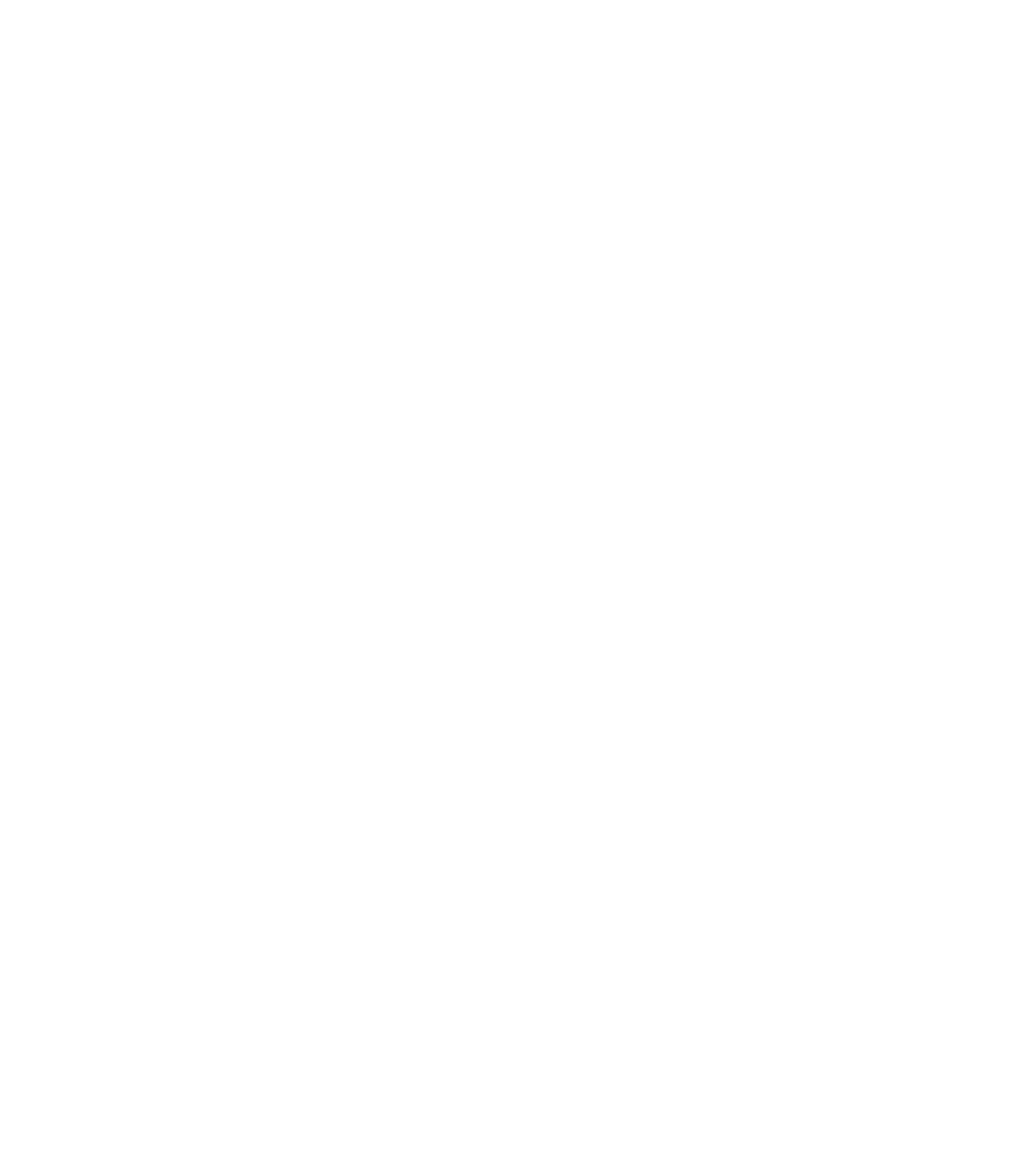
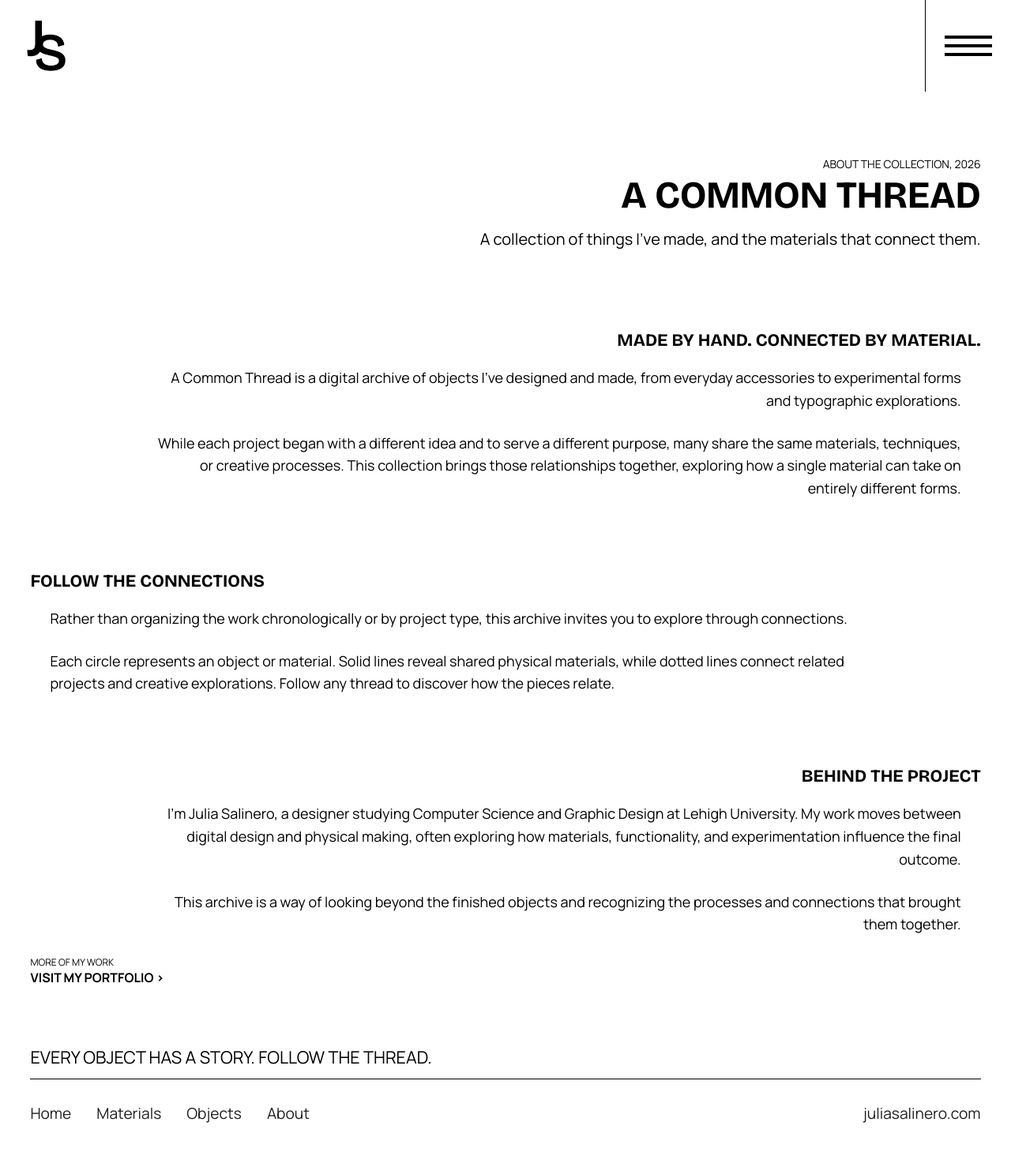
Before and after one commit to jus628/a-common-thread, a plain HTML site: page about.html in a window 1280 px wide. Shown: the whole page at 79% size. Before the commit the page ends 800 px from the top, so only its background shows below. Drawn offline with nearby package versions, Linux system fonts and the light colour scheme.

Commit message:
About page and some css clean up

```diff
--- a/about.html
+++ b/about.html
@@ -0,0 +1,88 @@
+<!DOCTYPE html>
+<html lang="en">
+<head>
+    <meta charset="UTF-8">
+    <meta name="viewport" content="width=device-width, initial-scale=1.0">
+    <title>About | A Common Thread</title>
+    <link rel="stylesheet" href="css/style.css">
+    <link rel="icon" type="image/png" href="images/js-logo.png">
+</head>
+
+<body>
+    <header class="site-header">
+        <a href="index.html" class="logo">
+            <img src="images/js-logo.png" alt="JS Logo">
+        </a>
+
+        <details class="menu">
+            <summary class="menu-icon" aria-label="Toggle navigation">
+                <span></span>
+                <span></span>
+                <span></span>
+            </summary>
+
+            <nav class="menu-links">
+                <a href="index.html">Home</a>
+                <a href="materials.html">Materials</a>
+                <a href="objects.html">Objects</a>
+                <a href="about.html">About</a>
+            </nav>
+        </details>
+    </header>
+
+    <main class="about-page">
+        <!--Intro-->
+        <section class="page-intro about-heading">
+            <span>ABOUT THE COLLECTION, 2026</span>
+            <h1>A COMMON THREAD</h1>
+            <p>A collection of things I've made, and the materials that connect them.</p>
+        </section>
+
+        <!-- About Info -->
+        <section class="about-section about-right">
+            <h2>MADE BY HAND. CONNECTED BY MATERIAL.</h2>
+            <p>A Common Thread is a digital archive of objects I've designed and made, from everyday accessories to experimental forms and typographic explorations.</p>
+            <p>While each project began with a different idea and to serve a different purpose, many share the same materials, techniques, or creative processes. This collection brings those relationships together, exploring how a single material can take on entirely different forms.</p>
+        </section>
+        <section class="about-section">
+            <h2>FOLLOW THE CONNECTIONS</h2>
+            <p>Rather than organizing the work chronologically or by project type, this archive invites you to explore through connections.</p>
+            <p>Each circle represents an object or material. Solid lines reveal shared physical materials, while dotted lines connect related projects and creative explorations. Follow any thread to discover how the pieces relate.</p>
+        </section>
+        <section class="about-section about-right">
+            <h2>BEHIND THE PROJECT</h2>
+            <p>I'm Julia Salinero, a designer studying Computer Science and Graphic Design at Lehigh University. My work moves between digital design and physical making, often exploring how materials, functionality, and experimentation influence the final outcome.</p>
+            <p>This archive is a way of looking beyond the finished objects and recognizing the processes and connections that brought them together.</p>
+        </section>
+
+        <!-- Portfolio Link -->
+        <a href="https://juliasalinero.com" class="packaging-related" target="_blank" rel="noopener noreferrer">
+            <span>MORE OF MY WORK</span>
+            <strong>VISIT MY PORTFOLIO ›</strong>
+        </a>
+    </main>
+
+    <!-- Website footer -->
+    <footer class="site-footer">
+        <p class="footer-tagline">
+            EVERY OBJECT HAS A STORY. FOLLOW THE THREAD.
+        </p>
+
+        <div class="footer-bottom">
+            <nav class="footer-nav" aria-label="Footer navigation">
+                <a href="index.html">Home</a>
+                <a href="materials.html">Materials</a>
+                <a href="objects.html">Objects</a>
+                <a href="about.html">About</a>
+            </nav>
+
+            <a class="footer-portfolio"
+            href="https://juliasalinero.com"
+            target="_blank"
+            rel="noopener noreferrer">
+                juliasalinero.com
+            </a>
+        </div>
+    </footer>
+</body>
+</html>
--- a/css/style.css
+++ b/css/style.css
@@ -2,7 +2,6 @@
 
 * {
     box-sizing: border-box;
-
 }
 
 body {
@@ -107,7 +106,6 @@ body {
     color: white;
 }
 .menu-number {
-    font-family: "Manrope", sans-serif;
     font-size: clamp(22px, 3.125vw, 45px);
     font-weight: 400;
 }
@@ -193,7 +191,6 @@ h1 {
     border: 2px solid black;
     background: white;
     color: black;
-    font-family: "Manrope", sans-serif;
     font-weight: 700;
     font-size: 14px;
 }
@@ -276,14 +273,14 @@ h1 {
 .materials-page,
 .objects-page,
 .material-detail-page,
-.object-detail-page  {
+.object-detail-page,
+.about-page {
     padding: 20px 3% 50px;
 }
 /* Return to homepage for all interior pages */
 .back-link {
     display: inline-block;
     margin: 20px 0 25px;
-    font-family: "Manrope", sans-serif;
     font-size: 14px;
     color: black;
     text-decoration: none;
@@ -305,7 +302,6 @@ h1 {
     margin: 0 0 12px;
 }
 .page-intro p {
-    font-family: "Manrope", sans-serif;
     font-size: 20px;
     line-height: 1.5;
     max-width: 650px;
@@ -400,7 +396,6 @@ h1 {
 .material-description p {
     max-width: 800px;
     margin: 0 0 0 auto;
-    font-family: "Manrope", sans-serif;
     font-size: 18px;
     line-height: 1.6;
 }
@@ -521,12 +516,12 @@ h1 {
     margin: 0;
 }
 .object-heading p {
-    font-family: "Manrope", sans-serif;
     font-size: 16px;
     margin: 5px 0 0;
 }
 /* Main hero image */
-.object-hero img {
+.object-hero img,
+.object-image-pair img {
     display: block;
     width: 100%;
     height: 300px;
@@ -539,12 +534,7 @@ h1 {
     gap: 8px;
     margin-top: 8px;
 }
-.object-image-pair img {
-    display: block;
-    width: 100%;
-    height: 300px;
-    object-fit: cover;
-}
+
 /* Project description */
 .object-description {
     max-width: 850px;
@@ -557,7 +547,6 @@ h1 {
     margin: 0 0 15px;
 }
 .object-description p {
-    font-family: "Manrope", sans-serif;
     font-size: 16px;
     line-height: 1.6;
     margin: 0 0 20px;
@@ -594,13 +583,11 @@ h1 {
     padding: 30px 15px 0;
 }
 .object-details h3 {
-    font-family: "Manrope", sans-serif;
     font-size: 14px;
     font-weight: 600;
     margin: 20px 0 5px;
 }
 .object-details p {
-    font-family: "Manrope", sans-serif;
     font-size: 15px;
     line-height: 1.5;
     margin: 0;
@@ -750,7 +737,6 @@ h1 {
     flex-direction: column;
     color: black;
     text-decoration: none;
-    font-family: "Manrope", sans-serif;
 }
 .packaging-related span {
     font-size: 12px;
@@ -764,7 +750,6 @@ h1 {
 
 /* LUGGAGE TAG SPECIFICS */
 .luggage-sticker-photo p {
-    font-family: "Manrope", sans-serif;
     font-size: 12px;
     margin: 0 0 8px;
 }
@@ -822,9 +807,39 @@ h1 {
     padding: 7vw 0 0;
 }
 .object-gallery-posters .object-gallery-grid img {
-    height: auto;
     aspect-ratio: 13 / 19;
     object-fit: contain;
+}
+
+/* ABOUT PAGE */
+.about-heading {
+    margin: 40px 0 65px;
+}
+.about-heading span {
+    font-size: 14px;
+}
+.about-section {
+    margin-bottom: 90px;
+}
+.about-section h2 {
+    font-family: "Bricolage Grotesque", sans-serif;
+    font-size: 22px;
+    margin: 0 0 20px;
+}
+.about-section p {
+    font-size: 18px;
+    line-height: 1.6;
+    max-width: 85%;
+    margin: 0 25px 25px;
+}
+.about-right {
+    text-align: right;
+}
+.about-right p {
+    margin-left: auto;
+}
+.about-section:last-of-type {
+    margin-bottom: 20px;
 }
 
 /* MOBILE */
@@ -859,6 +874,9 @@ h1 {
         grid-template-columns: 1fr 1fr;
         gap: 5px;
     }
+    .object-gallery-grid img {
+        height: auto;
+    }
     .object-gallery-left > img {
         height: 220px;
     }
@@ -871,10 +889,7 @@ h1 {
     .object-details {
         padding: 20px 5px 0;
     }
-    .object-details h3 {
-        font-size: 12px;
-    }
-    .object-details p {
+    .object-details h3, .object-details p  {
         font-size: 12px;
     }
     .object-connections {
@@ -931,7 +946,6 @@ h1 {
         height: 160px;
     }
     .luggage-details-row {
-        grid-template-columns: 1fr 1.5fr;
         gap: 10px;
         padding: 25px 0;
     }
@@ -949,13 +963,33 @@ h1 {
     .object-gallery-posters {
         grid-template-columns: 1fr;
     }
+    /* About Page */
+    .about-heading {
+        margin: 25px 0 40px;
+    }
+    .about-heading span {
+        font-size: 12px;
+    }
+    .about-section {
+        margin-bottom: 50px;
+    }
+    .about-section h2 {
+        font-size: 18px;
+    }
+    .about-section p {
+        font-size: 14px;
+        max-width: 95%;
+        margin: 0 10px 20px;
+    }
+    .about-right p {
+        margin-left: auto;
+    }
 }
 
 /* FOOTER */
 .site-footer {
     width: 100%;
     padding: 0 3%;
-    font-family: "Manrope", sans-serif;
 }
 .footer-tagline {
     margin: 0;
```
